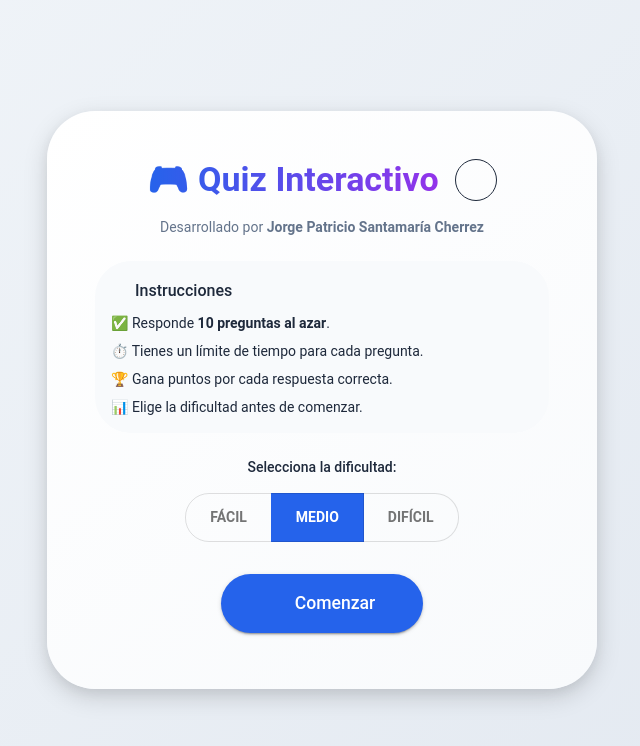
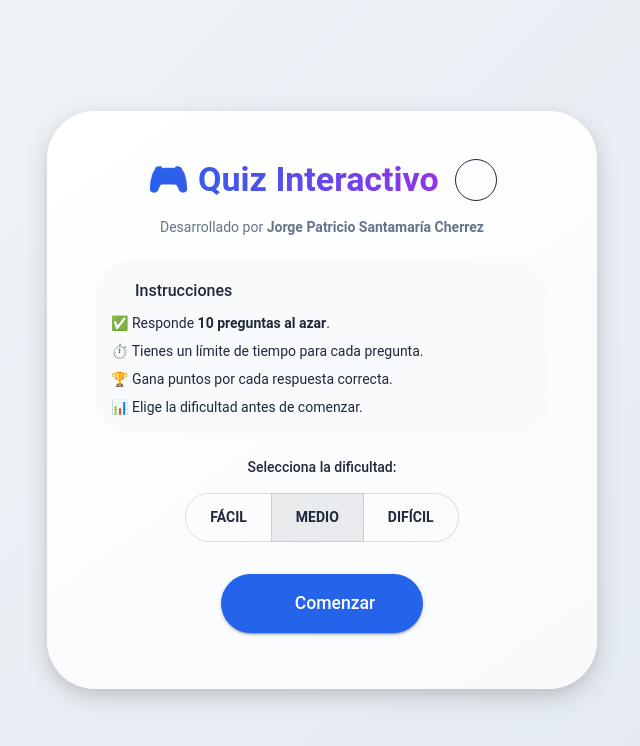
Before and after one commit to Patogol35/QuizEducativo, a React (Vite) app: page / in a window 1280 px wide. Shown: the top 746 px of the page, without its empty margins (318-958 px from the left). Built offline with nearby package versions, Linux system fonts and the light colour scheme; some icons are missing.

Commit message:
Update WelcomeScreen.jsx

```diff
--- a/src/components/WelcomeScreen.jsx
+++ b/src/components/WelcomeScreen.jsx
@@ -126,10 +126,10 @@ export default function WelcomeScreen({
                       border: "1px solid",
                       borderColor: "divider",
                       fontWeight: 600,
-                      "&.Mui-selected": {
-                        backgroundColor: colors[level].main,
-                        color: "#fff",
-                      },
+                      color: (theme) =>
+                        difficulty === level ? "#fff" : theme.palette.text.primary,
+                      backgroundColor: (theme) =>
+                        difficulty === level ? colors[level].main : "transparent",
                       "&:hover": {
                         backgroundColor: colors[level].light,
                         color: "#fff",
```
